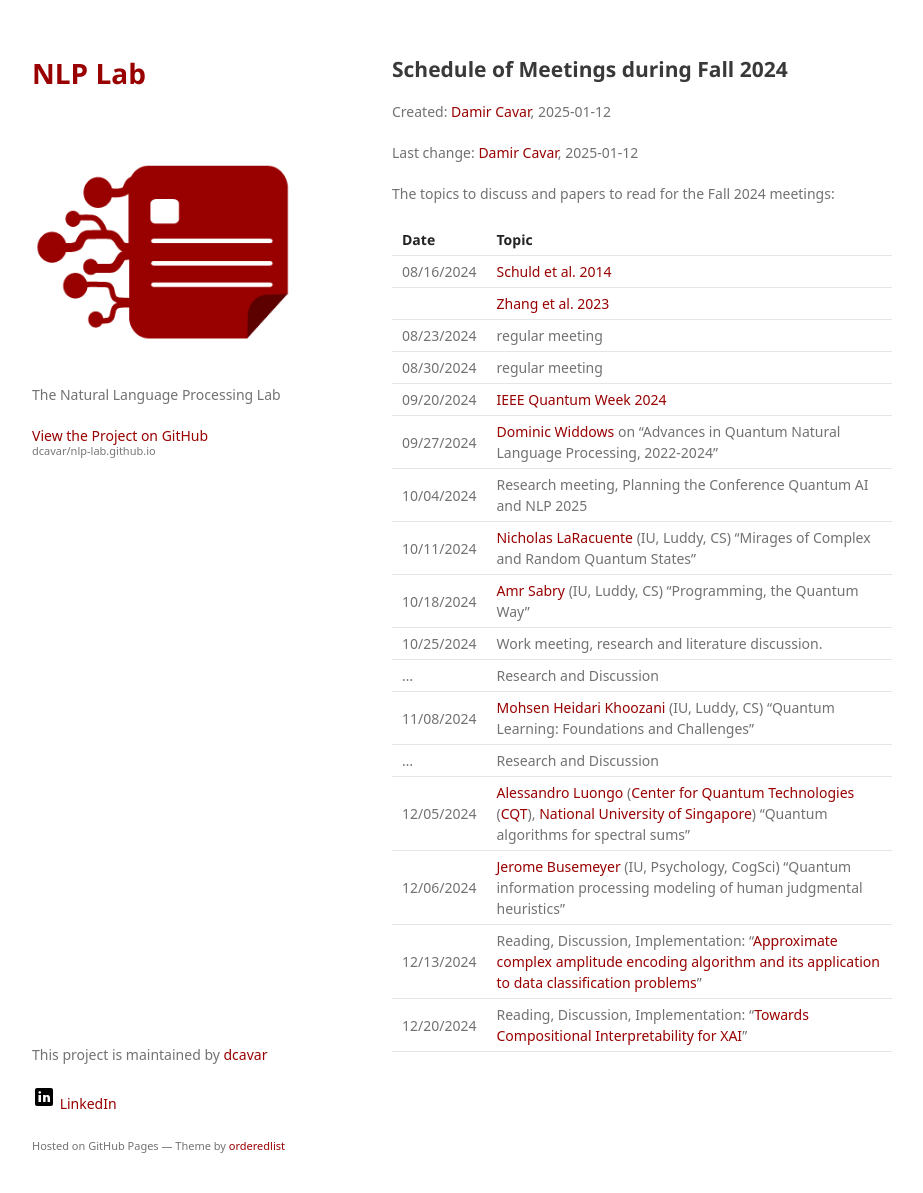
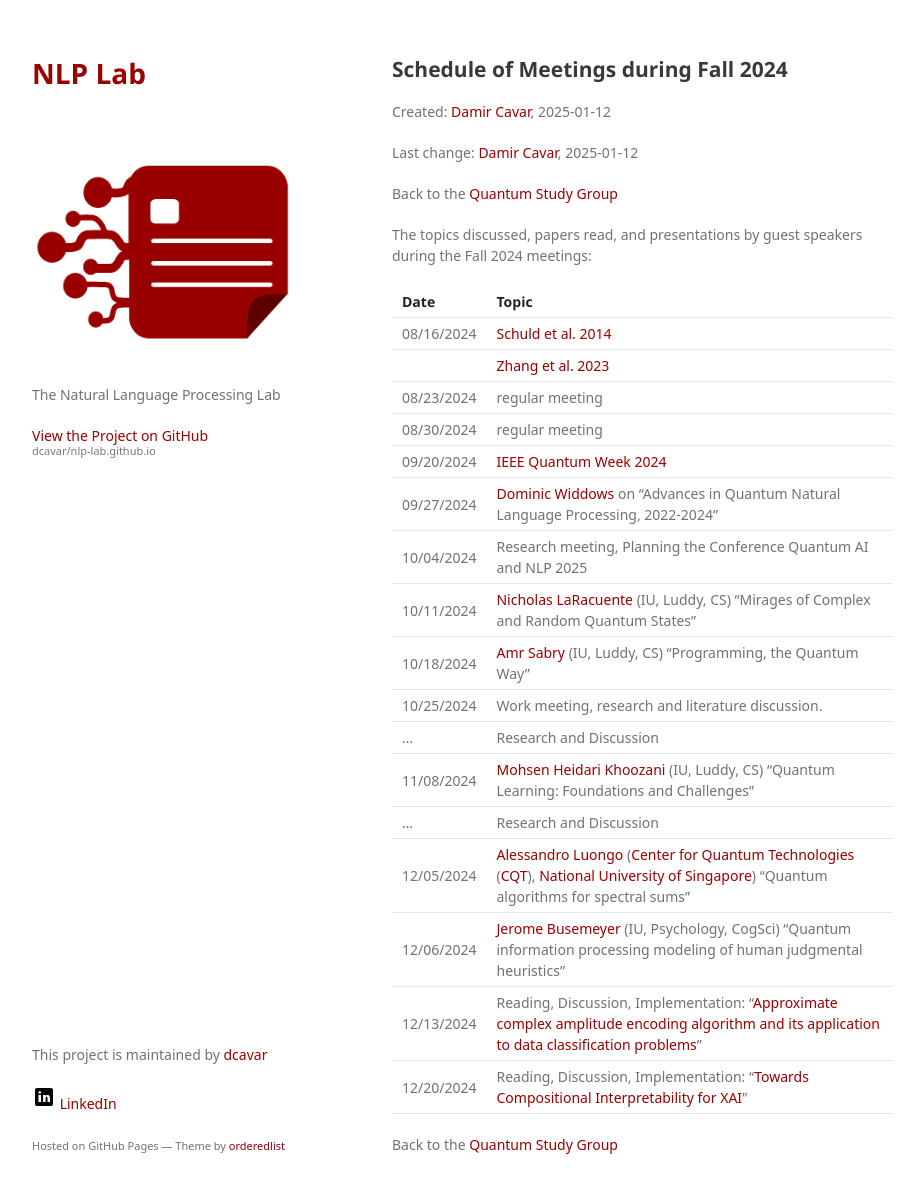
Before and after one commit to dcavar/nlp-lab.github.io, a Jekyll site: the page built from quantumnlp/meetingschedule_fall_2024.md, in a window 1280 px wide and 1225 px high. Shown: the top 1193 px of the window, without its empty margins (178-1101 px from the left). Built offline with Jekyll 4.4.1, drawn with Linux system fonts in a browser that asks for light colours; some web fonts are replaced; our own code applies the rules of GitHub Pages for plain Markdown files.

Commit message:
updated content and links

```diff
--- a/quantumnlp/meetingschedule_fall_2024.md
+++ b/quantumnlp/meetingschedule_fall_2024.md
@@ -4,8 +4,10 @@ Created: [Damir Cavar], 2025-01-12
 
 Last change: [Damir Cavar], 2025-01-12
 
+Back to the [Quantum Study Group](/quantumnlp/)
 
-The topics to discuss and papers to read for the Fall 2024 meetings:
+
+The topics discussed, papers read, and presentations by guest speakers during the Fall 2024 meetings:
 
 | **Date**   | **Topic** |
 | ---------- | --------- |
@@ -44,4 +46,8 @@ The topics to discuss and papers to read for the Fall 2024 meetings:
 | ---------- | --------- |
 
 
+Back to the [Quantum Study Group](/quantumnlp/)
+
+
+
 [Damir Cavar]: http://damir.cavar.me/ "Damir Cavar"
```
Also changed, not shown: quantumnlp/README.md (+2 -1 lines).
